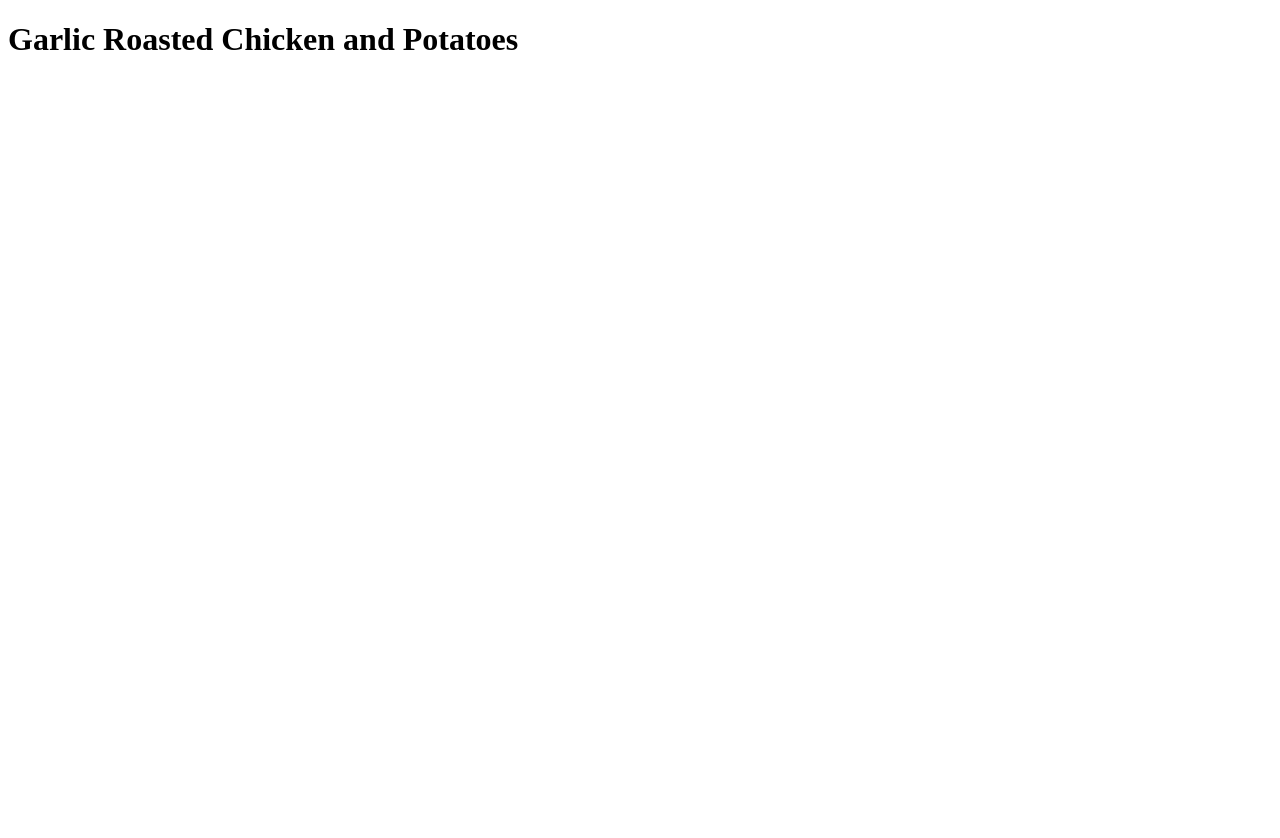
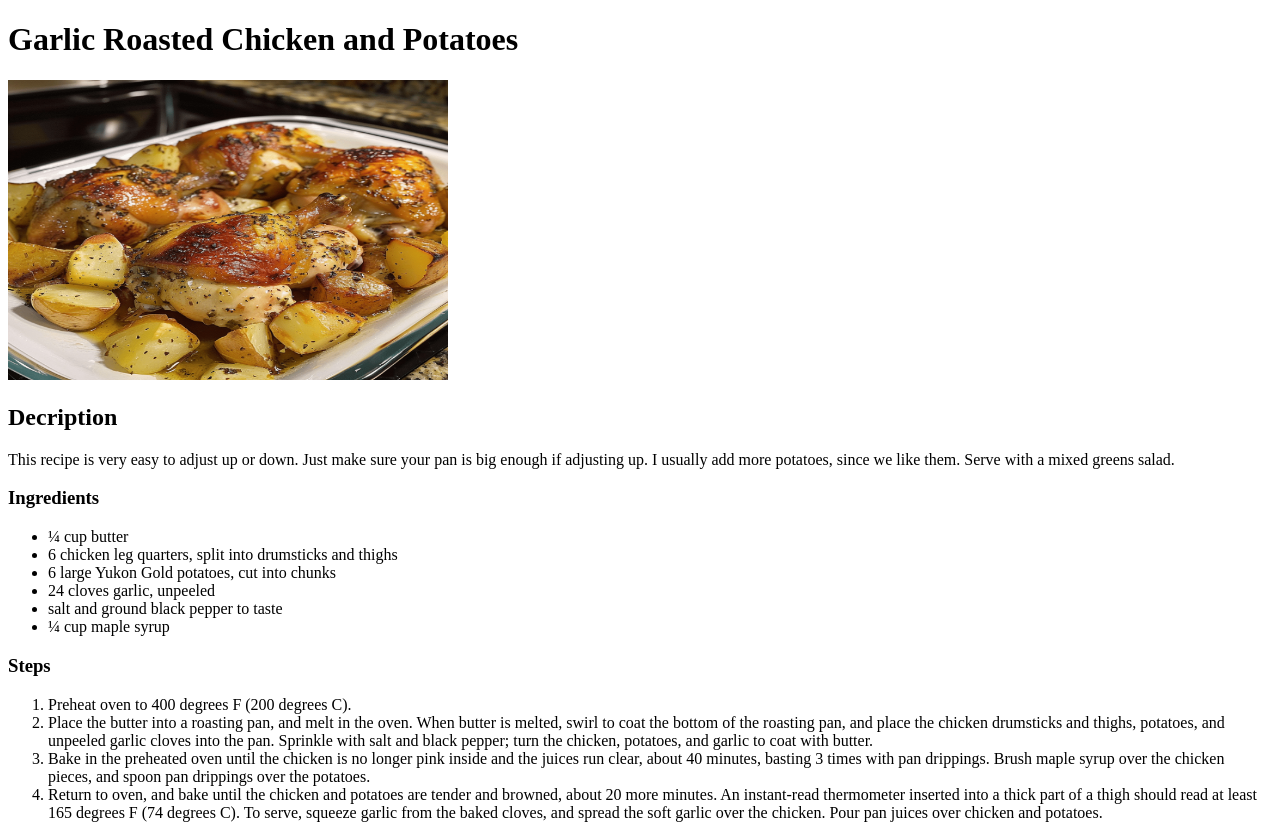
Before and after one commit to dev-vasya/odin--recipes, a plain HTML site: page recipes/potato.html in a window 1280 px wide. Before the commit the page ends 800 px from the top, so only its background shows below. Drawn offline with Linux system fonts and the light colour scheme.

Commit message:
add content to potato.html

```diff
--- a/recipes/potato.html
+++ b/recipes/potato.html
@@ -7,5 +7,25 @@
 </head>
 <body>
     <h1>Garlic Roasted Chicken and Potatoes</h1>
+    <img src="../images/roasted_potatoes.png" alt="roasted_potatoes photo" width="440" height="300">
+    <h2>Decription</h2>
+    <p>This recipe is very easy to adjust up or down. Just make sure your pan is big enough if adjusting up. I usually add more potatoes, since we like them. Serve with a mixed greens salad.</p>
+
+    <h3>Ingredients</h3>
+    <ul>
+        <li>¼ cup butter</li>
+        <li>6 chicken leg quarters, split into drumsticks and thighs</li>
+        <li>6 large Yukon Gold potatoes, cut into chunks</li>
+        <li>24 cloves garlic, unpeeled</li>
+        <li>salt and ground black pepper to taste</li>
+        <li>¼ cup maple syrup</li>
+    </ul>
+    <h3>Steps</h3>
+    <ol>
+        <li>Preheat oven to 400 degrees F (200 degrees C).</li>
+        <li>Place the butter into a roasting pan, and melt in the oven. When butter is melted, swirl to coat the bottom of the roasting pan, and place the chicken drumsticks and thighs, potatoes, and unpeeled garlic cloves into the pan. Sprinkle with salt and black pepper; turn the chicken, potatoes, and garlic to coat with butter.</li>
+        <li>Bake in the preheated oven until the chicken is no longer pink inside and the juices run clear, about 40 minutes, basting 3 times with pan drippings. Brush maple syrup over the chicken pieces, and spoon pan drippings over the potatoes.</li>
+        <li>Return to oven, and bake until the chicken and potatoes are tender and browned, about 20 more minutes. An instant-read thermometer inserted into a thick part of a thigh should read at least 165 degrees F (74 degrees C). To serve, squeeze garlic from the baked cloves, and spread the soft garlic over the chicken. Pour pan juices over chicken and potatoes.</li>
+    </ol>
 </body>
 </html>
```
